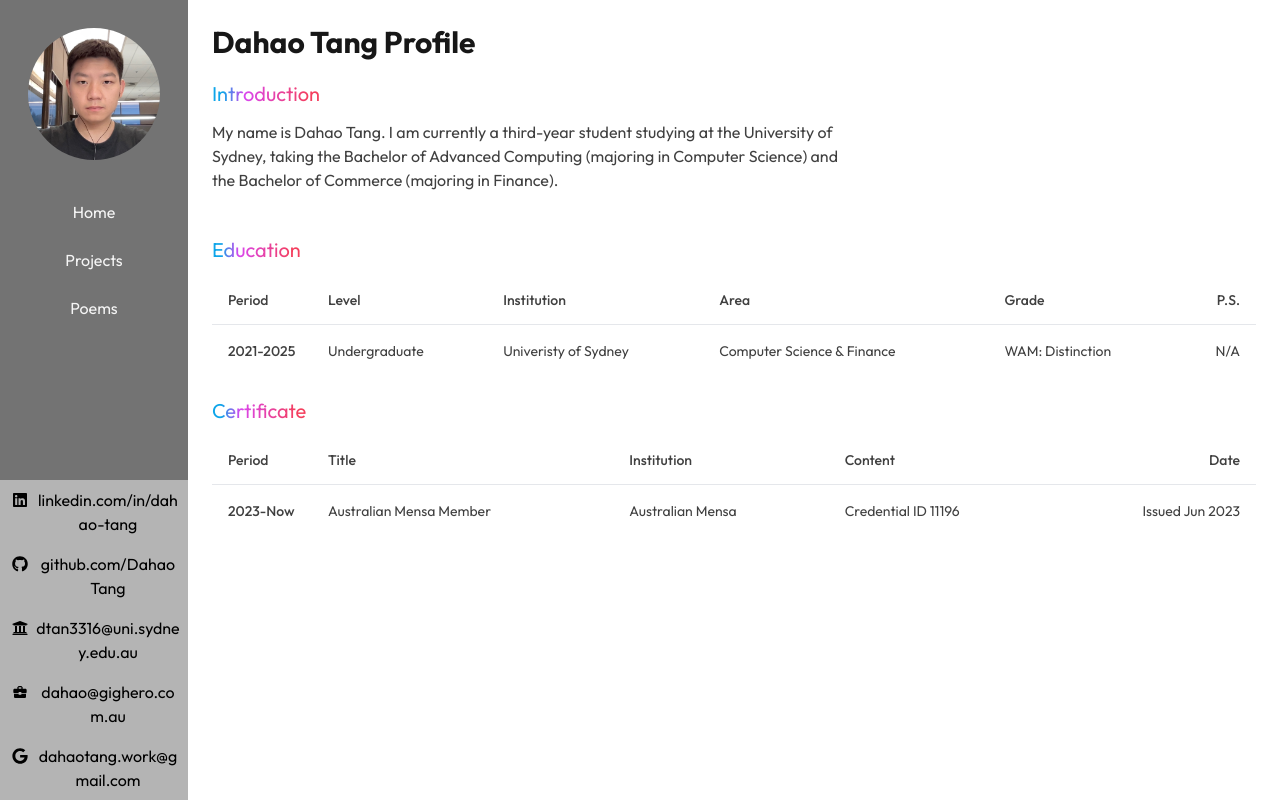
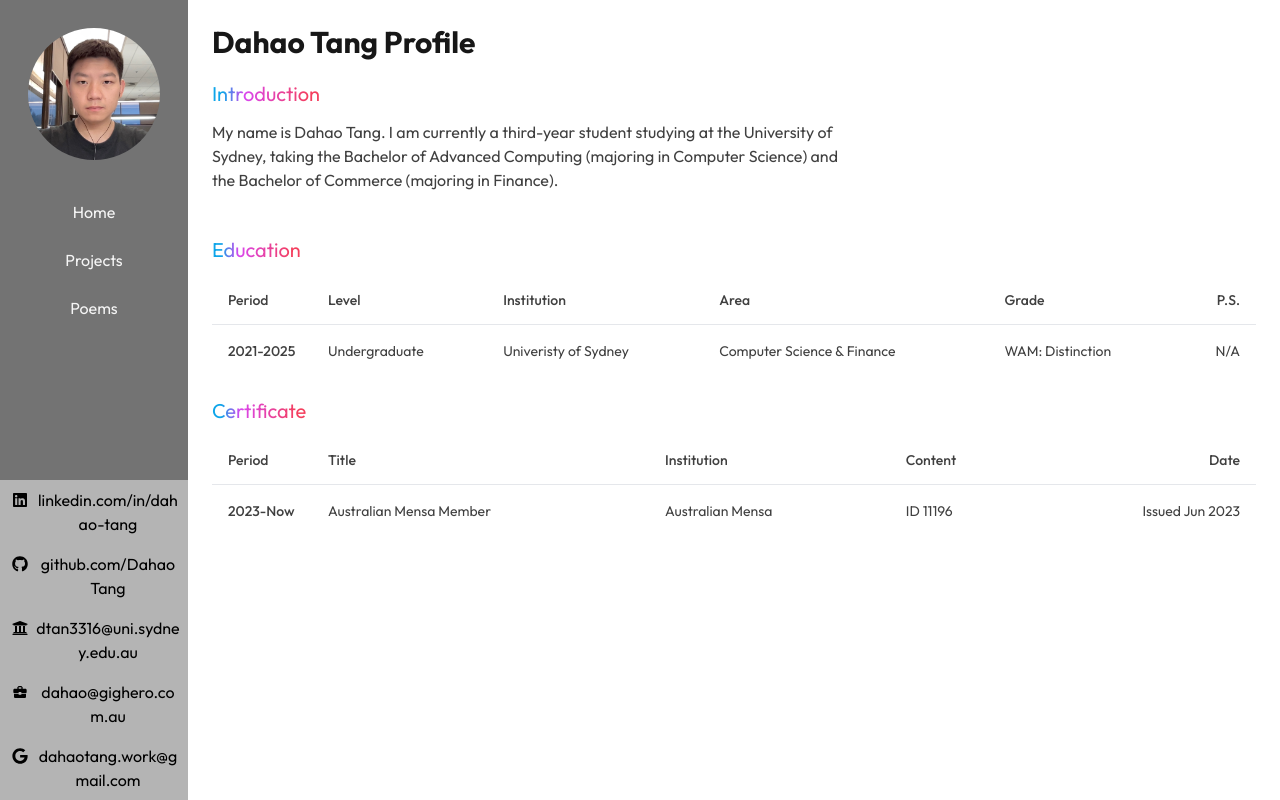
Before and after one commit to DahaoTang/DahaoTang.github.io, a Next.js app: page / in a window 1280 px wide. Built offline with nearby package versions, Linux system fonts and the light colour scheme.

Commit message:
mensa updated

```diff
--- a/app/(site)/page.tsx
+++ b/app/(site)/page.tsx
@@ -108,7 +108,7 @@ export default function Home() {
 								Australian Mensa
 							</TableCell>
 							{/* <TableCell>IQ: 141; Percentile: 99.7</TableCell> */}
-							<TableCell>Credential ID 11196</TableCell>
+							<TableCell>ID 11196</TableCell>
 							{/* <TableCell className="text-right">
 								My mom says: &quot;Paying to test IQ indicates your IQ
 								wouldn&apos;t be high.&quot;
```
